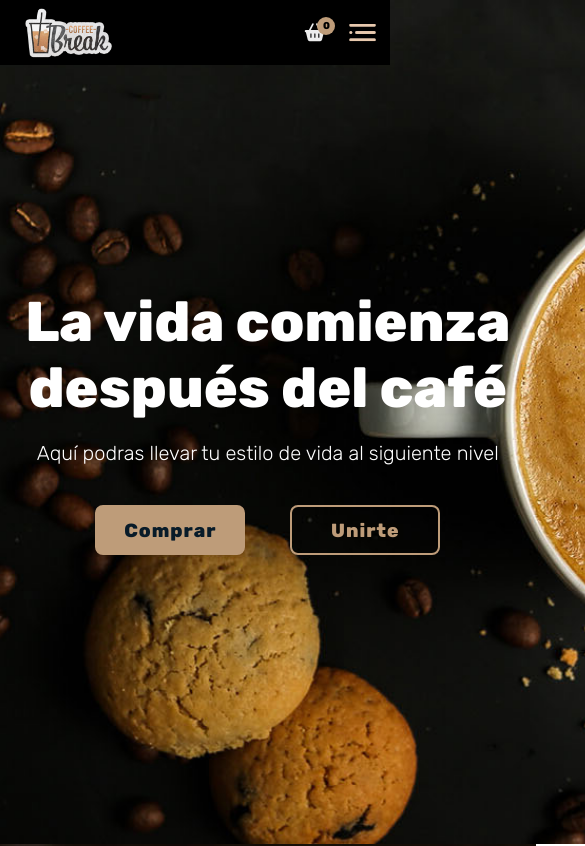
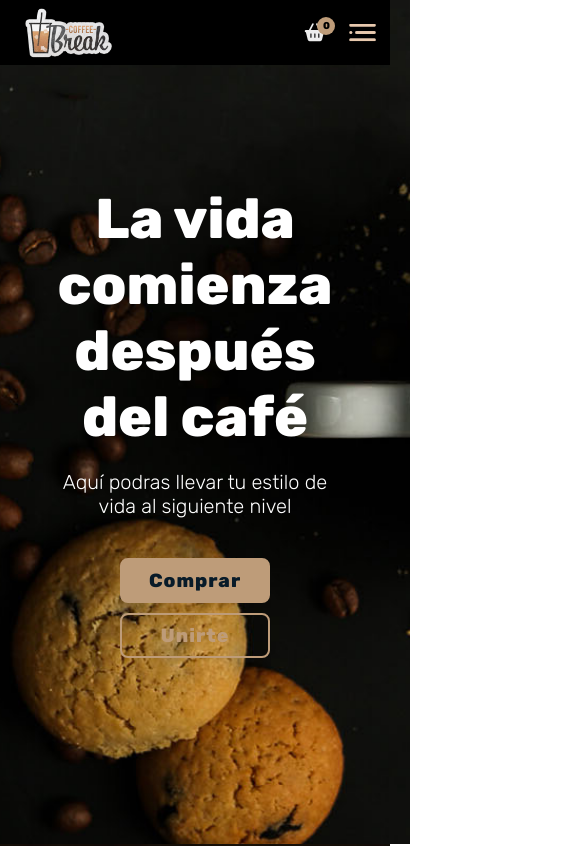
Before and after one commit to nexa11/Integrador-Web, a plain HTML site: page index.html in a window 390 px wide. Shown: the top 846 px of the page, 585 px wide, since content can reach past the window. Drawn offline with Linux system fonts and the light colour scheme.

Commit message:
modificacion final

```diff
--- a/mediaqueries.css
+++ b/mediaqueries.css
@@ -26,6 +26,10 @@
         display: none;
     }
 
+    .home {
+        padding: none;
+    }
+
     .navlist a {
         font-size: 18px;
     }
@@ -41,6 +45,10 @@
         width: 35px;
     }
 
+    .home-content h1 {
+        min-width: 100%;
+    }
+
     .burbuja {
         position: absolute;
         top: 17px;
@@ -53,6 +61,10 @@
     .footer-container{
         padding: 2rem;
         flex-direction: column;
+    }
+
+    .category {
+        flex-wrap: wrap;
     }
 
     .footer-content-container{
@@ -92,15 +104,30 @@
 
 }
 
+@media (max-width: 730px) {
+    .blog-box-container {
+        flex-direction: column;
+    }
+  }
+
+
 @media (max-width: 576px) {
     main {
-        width:  auto;
+        width:  100%;
     }
     .home-content {
         display: flex;
         flex-direction: column;
         justify-content: center;
         align-items: center;
+    }
+    .btn-box {
+        display: flex;
+        flex-direction: column;
+        align-items: center;
+        gap: 10px;
+        height: 100px;
+        width: 200px;
     }
     .home-content h1{
         text-align: center;
@@ -112,9 +139,3 @@
         width: 100%;
     }
   }
-
-  @media (max-width: 730px) {
-    .blog-box-container {
-        flex-direction: column;
-    }
-  }
--- a/styles.css
+++ b/styles.css
@@ -334,7 +334,7 @@ header {
     margin: 20px 0 40px;
 }
 
-.home-content .btn-box {
+.btn-box {
     display: flex;
     justify-content: space-between;
     width: 345px;
```
